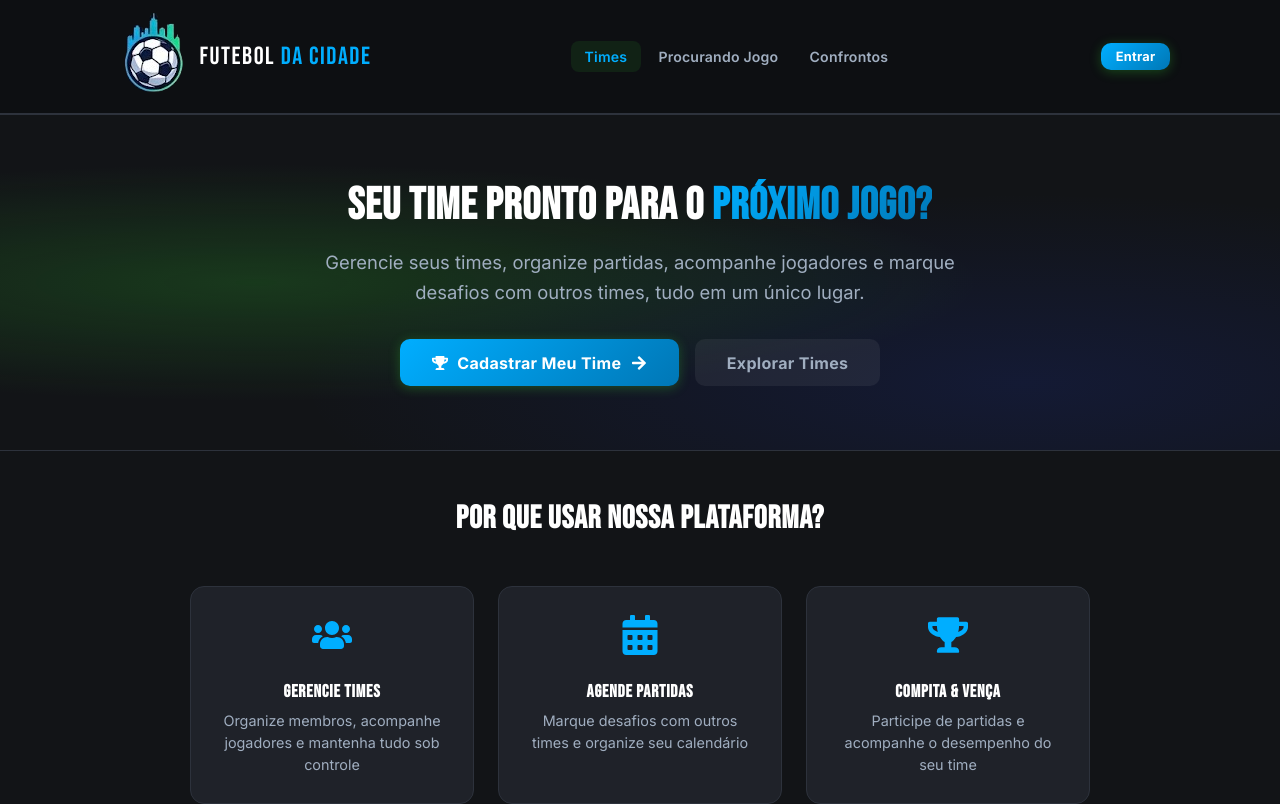
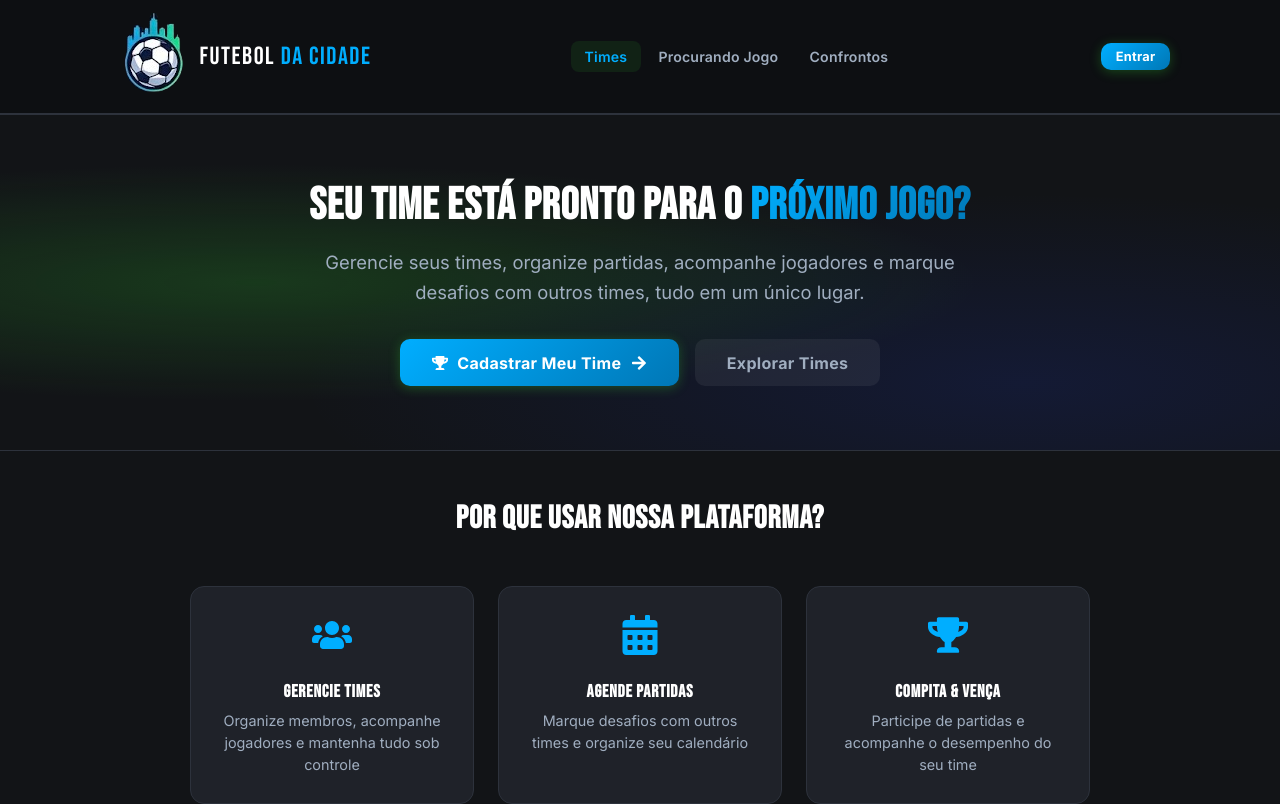
Before and after one commit to EduSantos20/futcit-frontend, a React (Vite) app: page /times in a window 1280 px wide. Shown: the top 804 px of the page. Built offline with nearby package versions, Linux system fonts and the light colour scheme; no server answers.

Commit message:
feat: modificaçao tema

```diff
--- a/src/pages/TimesPublicos.jsx
+++ b/src/pages/TimesPublicos.jsx
@@ -94,7 +94,7 @@ export default function TimesPublicos() {
                 lineHeight: 1.2,
               }}
             >
-              Seu Time Pronto Para o{" "}
+              Seu Time está Pronto Para o{" "}
               <span style={{ background: "var(--verde-grad)", WebkitBackgroundClip: "text", WebkitTextFillColor: "transparent" }}>
                 Próximo Jogo?
               </span>
```
